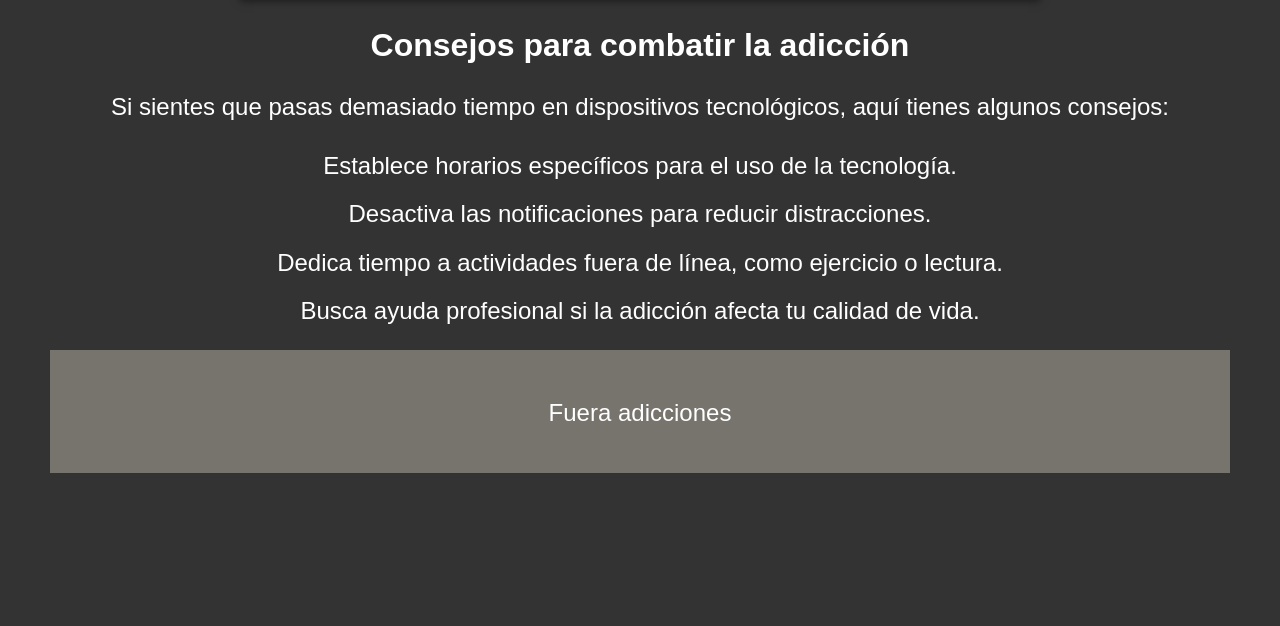
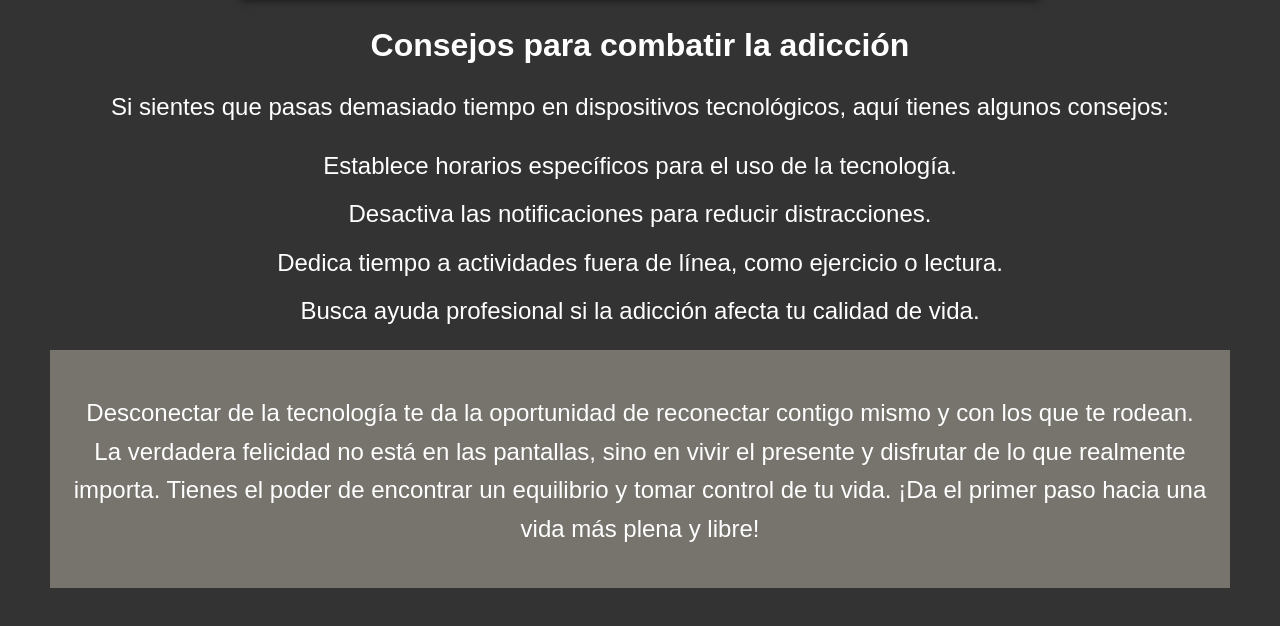
Before and after one commit to Oscar100707/ToscanoPereiroOscar_Proyecto1_SMX2, a plain HTML site: page index.html in a window 1280 px wide. Shown: the part 1571-2197 px from the top of the page. Before the commit the page ends 2094 px from the top, so only its background shows below. Drawn offline with Linux system fonts and the light colour scheme.

Commit message:
confirmación 10

```diff
--- a/index.html
+++ b/index.html
@@ -139,7 +139,7 @@
             </audio>
         </div>
         <footer>
-            <p>Fuera adicciones</p>
+            <p>Desconectar de la tecnología te da la oportunidad de reconectar contigo mismo y con los que te rodean. La verdadera felicidad no está en las pantallas, sino en vivir el presente y disfrutar de lo que realmente importa. Tienes el poder de encontrar un equilibrio y tomar control de tu vida. ¡Da el primer paso hacia una vida más plena y libre!</p>
         </footer>
     </div>
 </body>
```
